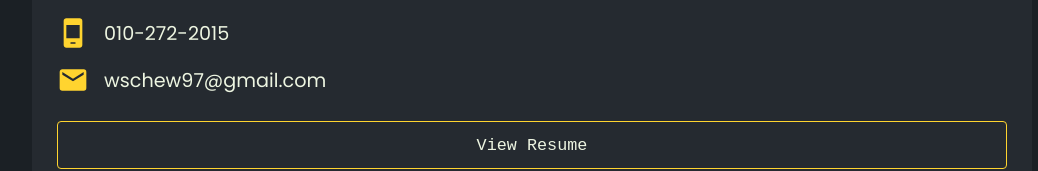
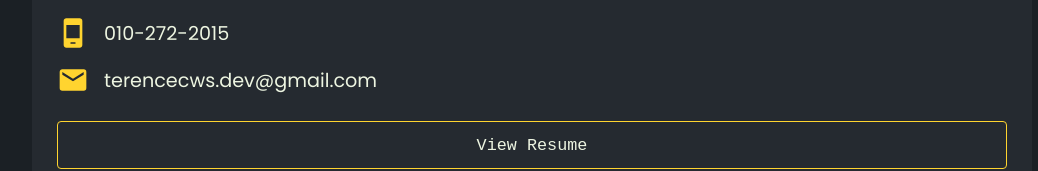
Before and after one commit to TerenceChew/portfolio, a React (Create React App) app: page / in a window 1280 px wide. Shown: the part 8416-8587 px from the top of the page, without its empty margins (108-1146 px from the left). Built offline with nearby package versions, Linux system fonts and the light colour scheme; a web font is replaced by a local one.

Commit message:
Update email in Contacts

```diff
--- a/src/components/Contacts/Contacts.js
+++ b/src/components/Contacts/Contacts.js
@@ -39,7 +39,7 @@ const Contacts = ({ shouldShowResume, toggleResume }) => {
         <div className="contact flex">
           <img src={emailSvg} alt="email" />
           <a href="mailto:wschew97@gmail.com" target="_blank" rel="noreferrer">
-            wschew97@gmail.com
+            terencecws.dev@gmail.com
           </a>
         </div>
 
```
